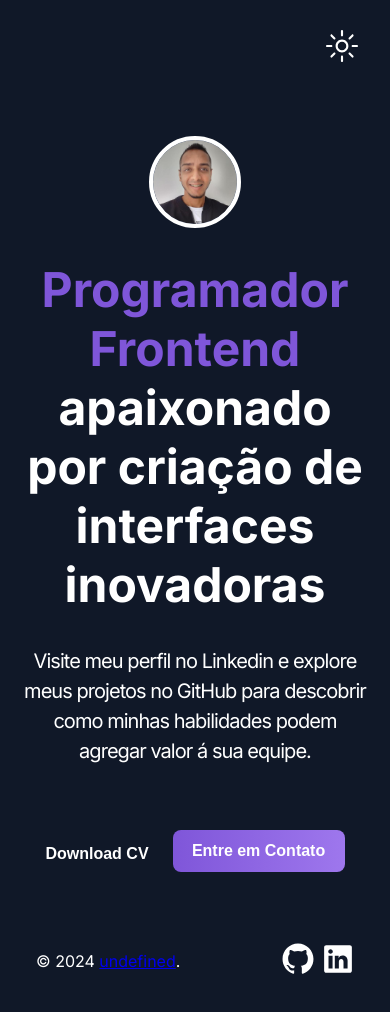
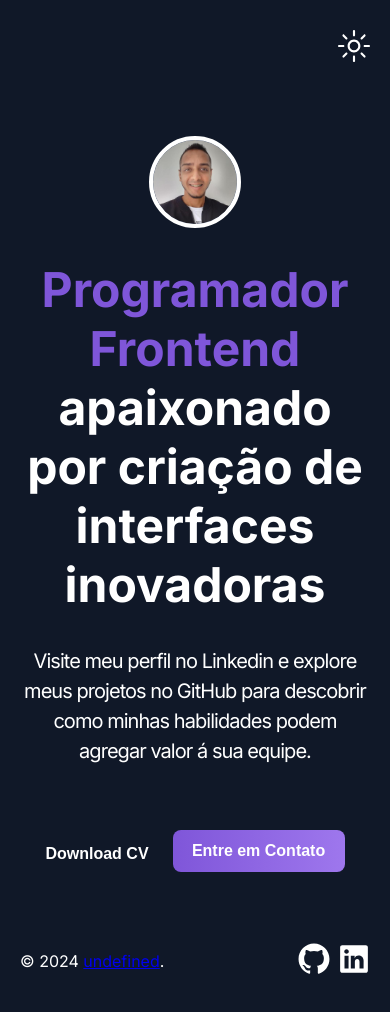
Before and after one commit to matheusgrodrigues/portfolio-backup-inativo, a Next.js app: page / in a window 390 px wide. Built offline with nearby package versions, Linux system fonts and the light colour scheme.

Commit message:
ajustando responsividade do footer

```diff
--- a/src/components/organisms/Footer.tsx
+++ b/src/components/organisms/Footer.tsx
@@ -3,6 +3,8 @@ import React from 'react';
 import { useRouter } from 'next/navigation';
 
 import process from 'process';
+
+import { screen } from '@/src/config/theme/theme';
 
 import styled, { useTheme } from 'styled-components';
 
@@ -12,14 +14,19 @@ import Button from '../atoms/Button';
 const FooterStyled = styled.footer`
     justify-content: space-between;
     align-items: center;
+
     background: ${({ theme }) => (theme.name === 'light' ? theme.ref.colors['white'] : theme.ref.colors['gray900'])};
-    padding: 0 ${({ theme }) => theme.ref.spacing.spacing_16};
+
+    ${({ theme }) => screen('md', `padding: 0 ${theme.ref.spacing.spacing_16}`)};
+
     display: flex;
     height: 102px;
     width: 100%;
 `;
 
-const Footer = () => {
+interface FooterProps extends React.DetailedHTMLProps<React.HTMLAttributes<HTMLElement>, HTMLElement> {}
+
+const Footer: React.FC<FooterProps> = ({ ...props }) => {
     const router = useRouter();
 
     const { name, ref } = useTheme();
@@ -27,7 +34,7 @@ const Footer = () => {
     const date = new Date();
 
     return (
-        <FooterStyled data-testid="footer">
+        <FooterStyled data-testid="footer" {...props}>
             <p style={{ color: name === 'dark' ? ref.colors['white'] : ref.colors['gray900'] }}>
                 © {date.getFullYear()}{' '}
                 <a href={`${process.env.NEXT_PUBLIC_SITE_URL}`}>{`${process.env.NEXT_PUBLIC_BRAND_NAME}`}</a>.
--- a/src/components/organisms/Header.tsx
+++ b/src/components/organisms/Header.tsx
@@ -1,6 +1,8 @@
 import React from 'react';
 
 import styled, { useTheme } from 'styled-components';
+
+import { screen } from '@/src/config/theme/theme';
 
 import Button from '../atoms/Button';
 import Icon from '../atoms/Icon';
@@ -9,7 +11,11 @@ const HeaderStyled = styled.div`
     justify-content: end;
     align-items: end;
     background: ${({ theme }) => (theme.name === 'light' ? theme.ref.colors['white'] : theme.ref.colors['gray900'])};
-    padding: 0 ${({ theme }) => theme.ref.spacing.spacing_32};
+
+    padding: 0 ${({ theme }) => theme.ref.spacing['spacing_20']};
+
+    ${({ theme }) => screen('md', `padding: 0 ${theme.ref.spacing['spacing_32']}`)};
+
     display: flex;
     height: 72px;
     width: 100%;
--- a/src/components/pages/ModalContact/ModalContact.tsx
+++ b/src/components/pages/ModalContact/ModalContact.tsx
@@ -18,6 +18,7 @@ import CheckboxWithLabel from '../../molecules/CheckboxWithLabel';
 import InputWithLabel from '../../molecules/InputWithLabel';
 
 import Footer from '../../organisms/Footer';
+
 import formModalContactRules from './Rules';
 
 const Container = styled.div`
@@ -40,10 +41,10 @@ const Container = styled.div`
 `;
 
 const FormTitle = styled.div`
-    margin-bottom: ${(props) => props.theme.ref.spacing['spacing_96']};
     text-align: center;
     max-width: 480px;
     margin: 0 auto;
+    margin-bottom: ${(props) => props.theme.ref.spacing['spacing_96']};
     width: 100%;
 `;
 
@@ -166,7 +167,11 @@ const ModalContact: React.ForwardRefRenderFunction<object, React.RefAttributes<M
                     </FormContainer>
                 </Form>
 
-                <Footer />
+                <Footer
+                    style={{
+                        marginTop: theme.ref.spacing['spacing_96'],
+                    }}
+                />
             </Container>
         </Modal>
     );
--- a/src/core/components/Modal/Modal.tsx
+++ b/src/core/components/Modal/Modal.tsx
@@ -26,8 +26,6 @@ const Content = styled(Dialog.Content)`
     animation: contentShow 150ms cubic-bezier(0.16, 1, 0.3, 1);
     position: fixed;
 
-    ${({ theme }) => screen('md', `padding: ${theme.ref.spacing.spacing_32};`)}
-
     height: 100%;
     width: 100%;
     left: 50%;
@@ -52,7 +50,7 @@ const Header = styled.header`
 
     padding: ${(props) => props.theme.ref.spacing.spacing_32};
 
-    ${() => screen('md', `padding: 0;`)}
+    ${({ theme }) => screen('md', `padding: ${theme.ref.spacing.spacing_24};`)}
 `;
 
 const Modal: React.ForwardRefRenderFunction<ModalRef, DialogProps> = ({ children }, ref) => {
```
